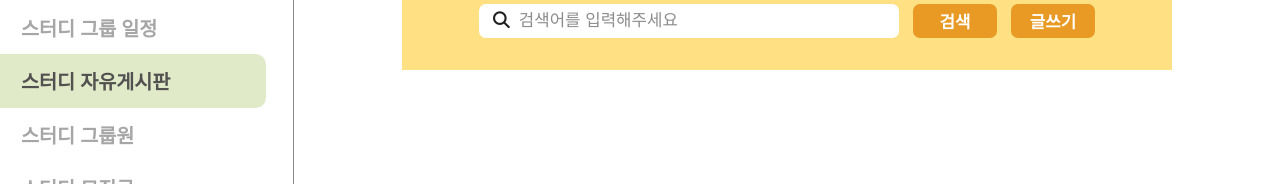
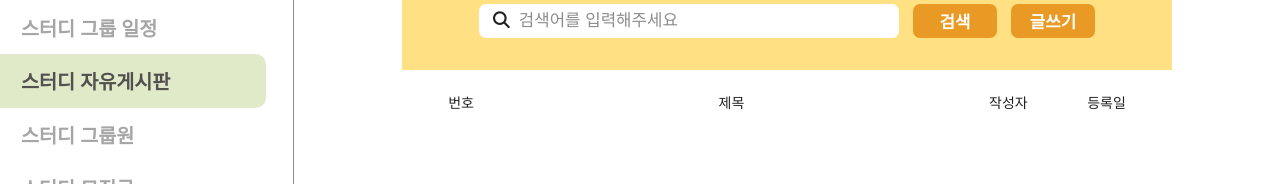
Before and after one commit to Spring-Cooler/SGMA_Frontend, a Vue app: page /study-groups/1/boards in a window 1280 px wide. Shown: the part 234-418 px from the top of the page. Built offline with nearby package versions, Linux system fonts and the light colour scheme; what v-calendar would draw is missing.

Commit message:
Feat: 게시글 info 추가

```diff
--- a/src/views/Group/page/StudyBoardPage.vue
+++ b/src/views/Group/page/StudyBoardPage.vue
@@ -10,6 +10,14 @@
             <div class="main-content">
                 <Title>스터디 자유게시판</Title>
                 <SearchBar></SearchBar>
+                <div class="notice-info">
+                  <span>번호</span>
+                  <span>제목</span>
+                  <div class="sub-container">
+                    <span>작성자</span>
+                    <span>등록일</span>
+                  </div>
+                </div>
             </div>
         </main>
     </div>
@@ -19,5 +27,22 @@
     import Navigation from '@/components/layouts/Navigation.vue';
     import GroupSideBar from '@/components/layouts/GroupSideBar.vue';
     import SearchBar from '../components/SearchBar.vue';
-import Title from '@/components/common/Title.vue';
+    import Title from '@/components/common/Title.vue';
 </script>
+
+<style>
+  .notice-info {
+    display: flex;
+    height: 9.2rem;
+    width: 96.8rem;
+    justify-content: space-between;
+    align-items: center;
+    font-size: 2rem;
+    font-weight: 500;
+  }
+
+  .sub-container {
+    display: flex;
+    gap: 8.5rem;
+  }
+</style>
--- a/src/views/Group/page/StudyNoticePage.vue
+++ b/src/views/Group/page/StudyNoticePage.vue
@@ -10,6 +10,11 @@
       <div class="main-content">
         <Title>스터디 공지사항</Title>
         <SearchBar></SearchBar>
+        <div class="notice-info">
+          <span>번호</span>
+          <span>제목</span>
+          <span>등록일</span>
+        </div>
       </div>
     </main>
   </div>
@@ -21,3 +26,15 @@ import GroupSideBar from '@/components/layouts/GroupSideBar.vue';
 import SearchBar from '../components/SearchBar.vue';
 import Title from '@/components/common/Title.vue';
 </script>
+
+<style>
+  .notice-info {
+    display: flex;
+    height: 9.2rem;
+    width: 96.8rem;
+    justify-content: space-between;
+    align-items: center;
+    font-size: 2rem;
+    font-weight: 500;
+  }
+</style>
```
